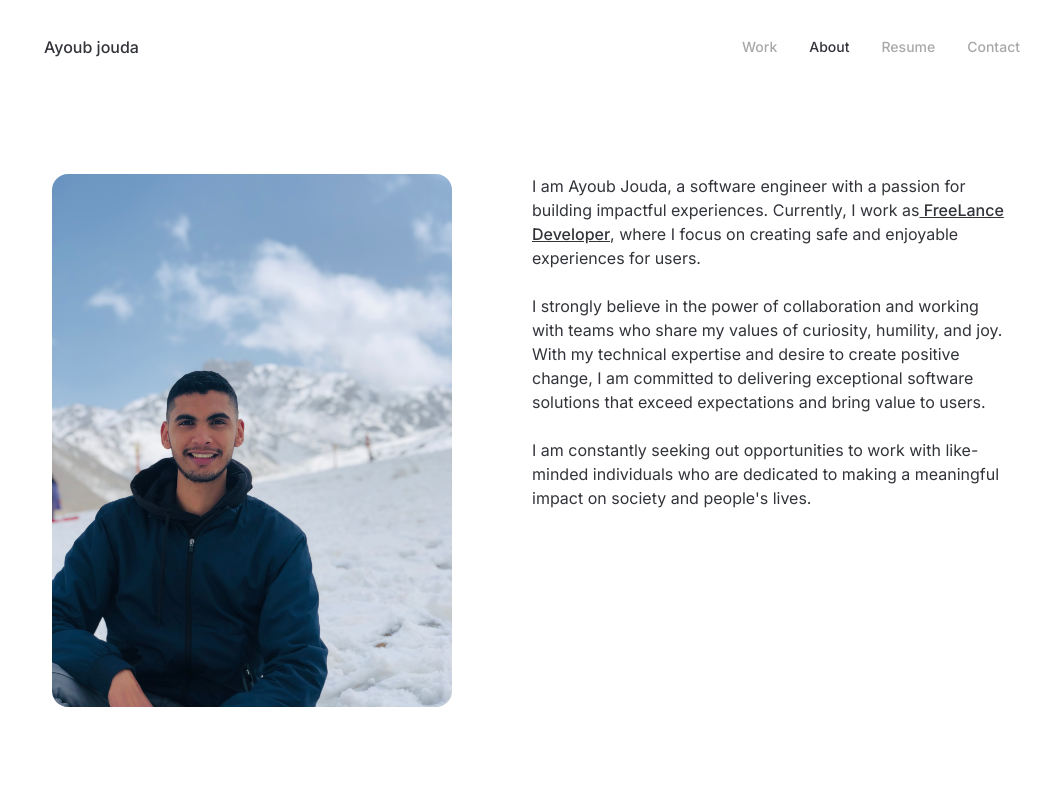
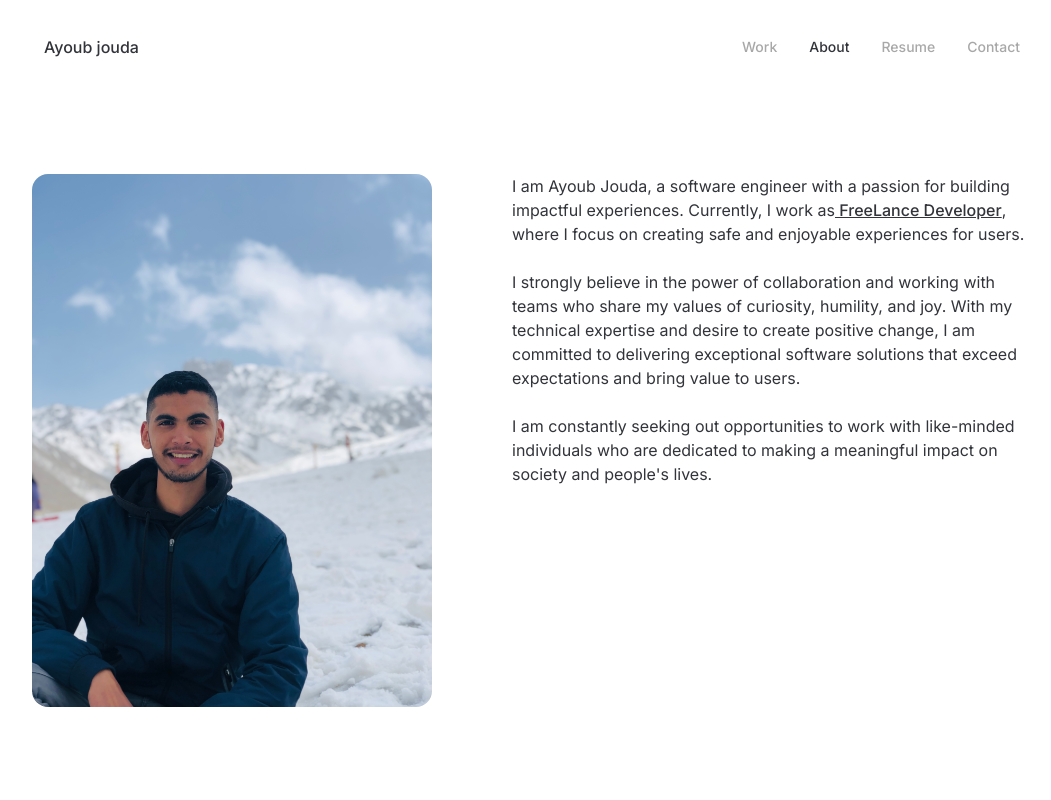
Before and after one commit to JoudaAyoub/Portfolio, a Next.js app: page /about in a window 1280 px wide. Shown: the top 800 px of the page, without its empty margins (108-1159 px from the left). Built offline with nearby package versions, Linux system fonts and the light colour scheme.

Commit message:
notfound page setup

```diff
--- a/package.json
+++ b/package.json
@@ -15,7 +15,7 @@
     "@types/react-dom": "18.2.4",
     "autoprefixer": "10.4.14",
     "framer-motion": "^10.12.8",
-    "next": "13.4.1",
+    "next": "13.4.7",
     "postcss": "8.4.23",
     "react": "18.2.0",
     "react-dom": "18.2.0",
--- a/src/app/about/page.tsx
+++ b/src/app/about/page.tsx
@@ -28,7 +28,7 @@ const About = () => {
       variants={container}
       initial="hidden"
       animate="show"
-      className="mt-[60px] md:mt-[120px] mx-5 "
+      className="mt-[60px] md:mt-[120px]  max-w-[1000px]  mx-auto"
     >
       <div className="flex flex-col md:flex-row lg:gap-[80px]  md:gap-[40px]">
         <motion.div variants={item} className="max-w-[400px]">
--- a/src/app/layout.tsx
+++ b/src/app/layout.tsx
@@ -21,7 +21,7 @@ export const metadata = {
 export default function RootLayout({ children }: { children: React.ReactNode }) {
   return (
     <html lang="en">
-      <body className={`${inter.className} max-w-[1000px] h-[54px] mx-auto`}>
+      <body className={`${inter.className} ` }>
         <Navbar />
         {children}
       </body>
--- /dev/null
+++ b/src/app/not-found.tsx
@@ -0,0 +1,26 @@
+'use client';
+import Link from 'next/link'
+ import Image from 'next/image'
+export default function NotFound() {
+  return (
+    <div className='relative flex flex-col items-center justify-center  h-[calc(100vh-74px)] w-full overflow-hidden'>
+      <div className='absolute top-0 z-0 rotate-[75deg] sm:-top-60 '>
+      <Image  src='/elect.svg' width={550} height={500} alt='elect' />
+
+      </div>
+      <div className='z-10 flex flex-col items-center justify-center mx-3 mb-40 space-y-6'>
+      <h2 className='text-[100px] md:text-[120px] font-semibold'>Oops !</h2>
+      <div className='flex flex-col items-center justify-center'>
+      <p className='text-lg text-center'>we’re sorry. the page you requested could no be found.</p>
+      <p className='text-lg'>Please go back to the home page.</p>
+      </div>
+      <Link href="/" className='px-3 py-1 text-lg font-semibold transition rounded cursor-pointer bg-amber hover:bg-darkamber '>
+         Go home
+      </Link>
+      </div>
+
+
+
+    </div>
+  )
+}
--- a/src/app/page.tsx
+++ b/src/app/page.tsx
@@ -12,7 +12,7 @@ export default async function Home() {
       initial={{ opacity: 0 }}
       animate={{ opacity: 1 }}
       transition={{ duration: 0.3 }}
-      className="w-full h-full "
+      className="w-full h-full max-w-[1000px]  mx-auto"
     >
       <HeroSection />
       <ProjectSection />
--- a/tailwind.config.js
+++ b/tailwind.config.js
@@ -16,6 +16,8 @@ module.exports = {
       headline: "#212121",
       subtext: "#A9A8A8",
       tech: "#4E4E4E",
+      amber: "#FFB800",
+      darkamber: "#FFA000",
     },
     fontFamily: {
       generalsans: ["General Sans"],
```
Also changed, not shown: public/elect.svg (added), 1 other file (tests, documents, lock files or other folders).
